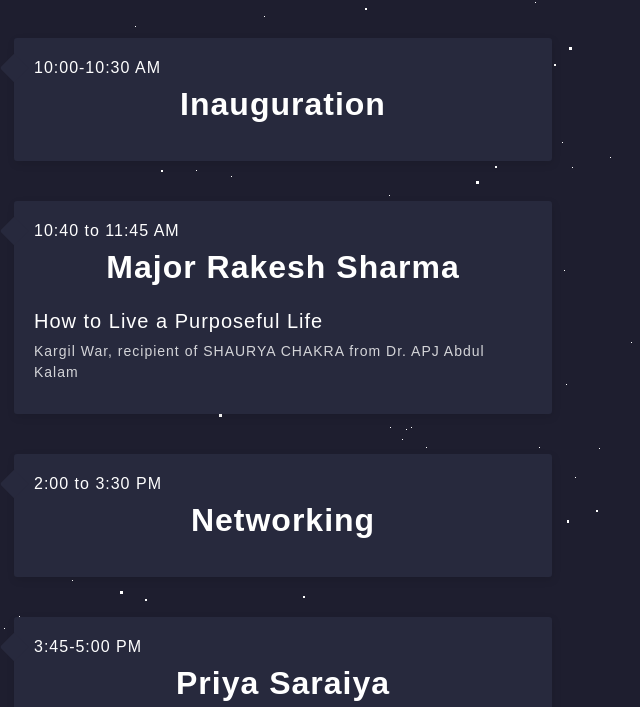
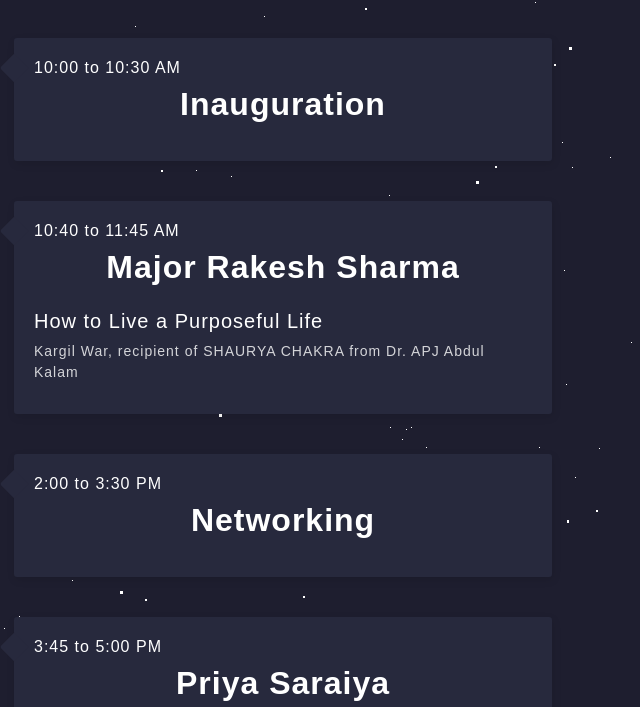
Before and after one commit to IEEE-ADIT/INSPIRO, a plain HTML site: page schedule.html in a window 1280 px wide. Shown: the part 171-878 px from the top of the page, 398-1038 px from the left. Drawn offline with nearby package versions, Linux system fonts and the light colour scheme.

Commit message:
Update schedule.html

```diff
--- a/schedule.html
+++ b/schedule.html
@@ -72,7 +72,7 @@
                     <img src="img/inauguration.png" alt="">
                 </div>
                 <div class="timeline-body">
-                    <h6 class="time">10:00-10:30 AM</h6>
+                    <h6 class="time">10:00 to 10:30 AM</h6>
                     <h2 class="timeline-title"><b>Inauguration</b></h2>
                 </div>
                 <!-- Developed by Malay and Shivang -->
@@ -106,7 +106,7 @@
                     <img src="img/speaker/priyasaraiya.webp">
                 </div>
                 <div class="timeline-body">
-                    <h6 class="time">3:45-5:00 PM</h6>
+                    <h6 class="time">3:45 to 5:00 PM</h6>
                     <h2 class="timeline-title"><b>Priya Saraiya</b></h2>
                     <h5>The Melodies of Life</h5>
                     <p>One of the finest
```
